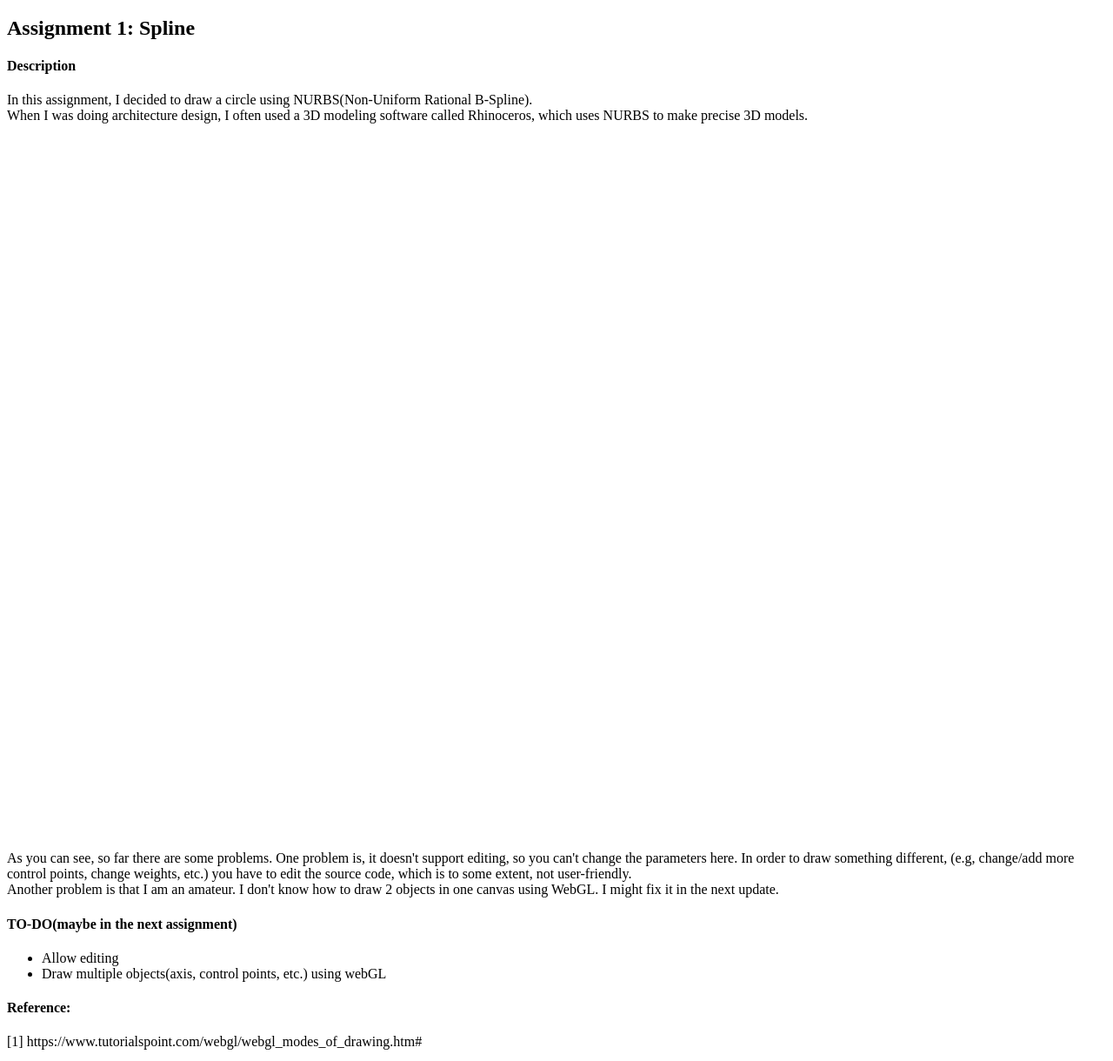
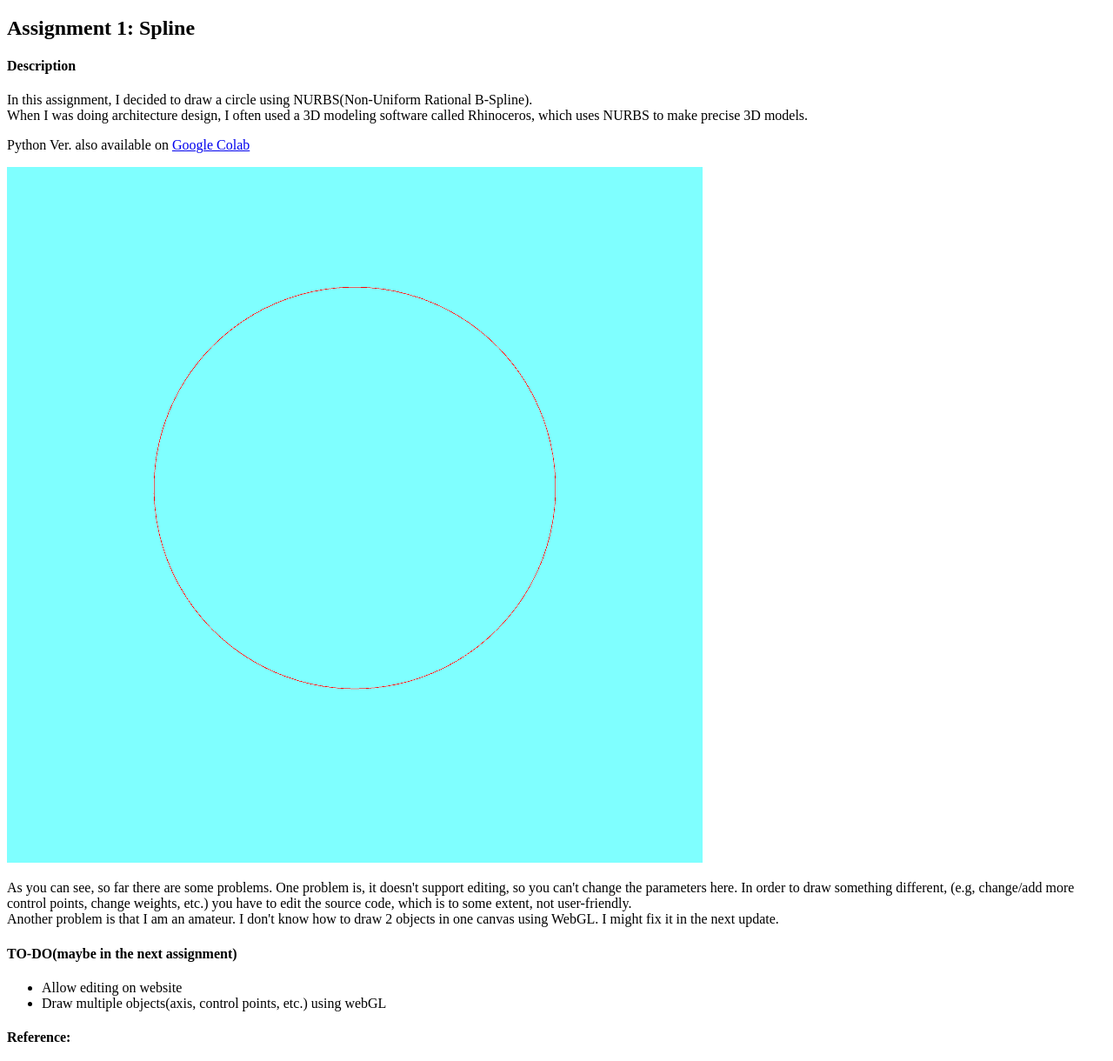
Before and after one commit to WvXY/UTCG23, a plain HTML site: page Assignment1/index.html in a window 1280 px wide. Shown: the part 61-1281 px from the top of the page at 87% size. Drawn offline with Linux system fonts and the light colour scheme.

Commit message:
add colab

```diff
--- a/Assignment1/index.html
+++ b/Assignment1/index.html
@@ -11,7 +11,11 @@
     <h4>Description</h4>
     <p>In this assignment, I decided to draw a circle using NURBS(Non-Uniform Rational B-Spline). <br>
         When I was doing architecture design, I often used a 3D modeling software called Rhinoceros,
-        which uses NURBS to make precise 3D models.
+        which uses NURBS to make precise 3D models.<br>
+    </p>
+
+    <p>Python Ver. also available on
+        <a href="https://colab.research.google.com/drive/1sClJLQ56PMTrbZJJKZvjJggYThZ6XYFX?usp=sharing">Google Colab</a>
     </p>
 
     <canvas id="glCanvas" width="800" height="800"></canvas>
@@ -24,7 +28,7 @@
 
     <h4>TO-DO(maybe in the next assignment)</h4>
     <ul>
-        <li>Allow editing</li>
+        <li>Allow editing on website</li>
         <li>Draw multiple objects(axis, control points, etc.) using webGL</li>
     </ul>
     <h4>Reference:</h4>
--- a/Assignment1/script.js
+++ b/Assignment1/script.js
@@ -31,9 +31,8 @@ function nurbs(u, p, n, w, U, controlPoints) {
     var R;
     for (let i = 0; i <= n; i++) {
         R = rational_base_function(u, i, p, n, w, U);
-        // vertices[0] += R * controlPoints[i][0];
-        // vertices[1] += R * controlPoints[i][1];
-        vertices += R * controlPoints[i][];
+        vertices[0] += R * controlPoints[i][0];
+        vertices[1] += R * controlPoints[i][1];
     }
     return vertices;
 }
```
